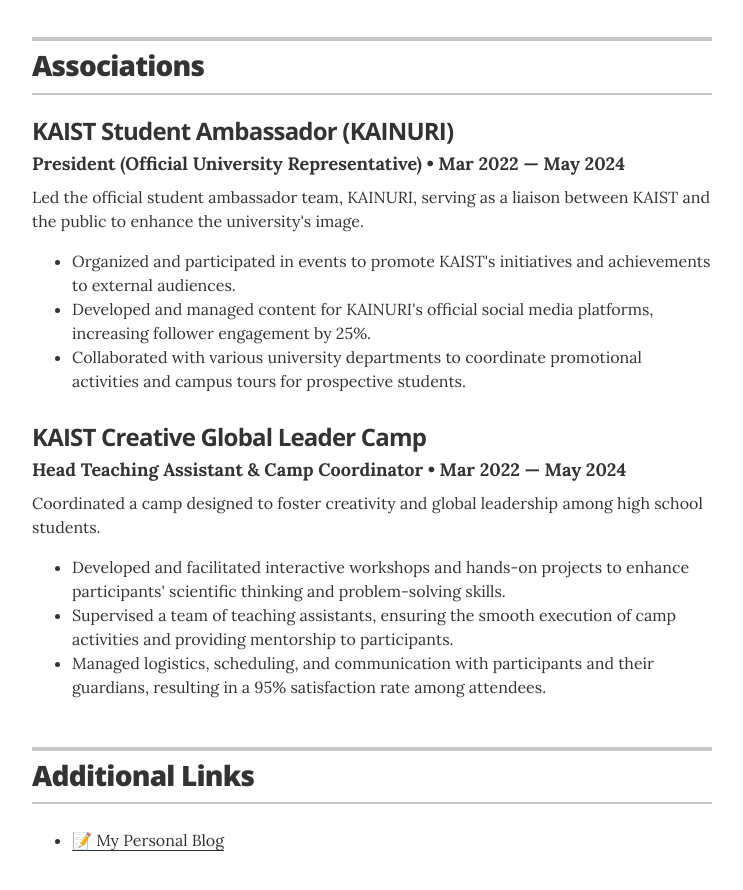
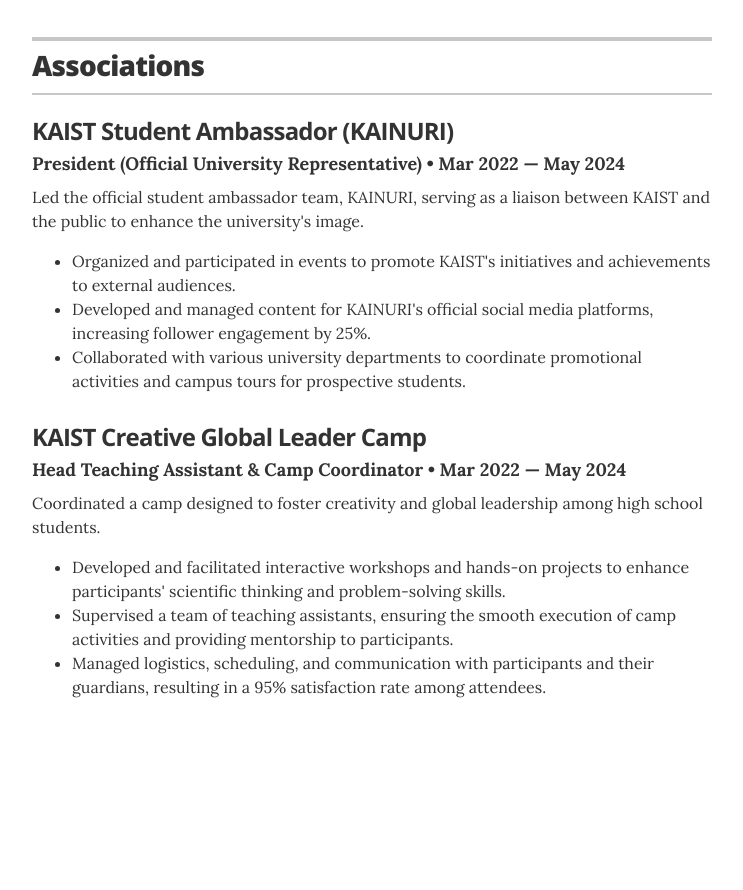
Before and after one commit to joonseokym/joonseokym.github.io, a Jekyll site: the page built from index.html, in a window 1280 px wide and 900 px high, scrolled down 6030 px. Shown: the top 890 px of the window, without its empty margins (268-1011 px from the left). Built offline with Jekyll 4.4.1, drawn with Linux system fonts in a browser that asks for light colours; after the commit the page ends 6777 px from its top, so only the background shows below that.

Commit message:
refactor: remove unused media file patterns from .gitignore and delete the additional links section from resume layout

```diff
--- a/_layouts/resume.html
+++ b/_layouts/resume.html
@@ -243,23 +243,7 @@
     </section>
     {% endif %}
 
-    {% if site.resume_section_links %}
-    <section class="content-section">
-      <header class="section-header">
-        <h2>Additional Links</h2>
-      </header>
 
-      <div class="resume-item">
-        <ul class="resume-item-list">
-          {% for link in site.data.links %}
-          <li>
-            <a href="{{ link.url }}" itemprop="url">{{ link.description }}</a>
-          </li>
-          {% endfor %}
-        </ul>
-      </div>
-    </section>
-    {% endif %}
 
     {% if site.resume_print_social_links %}
     <section class="content-section print-only">
```
Also changed, not shown: 1 other file.
